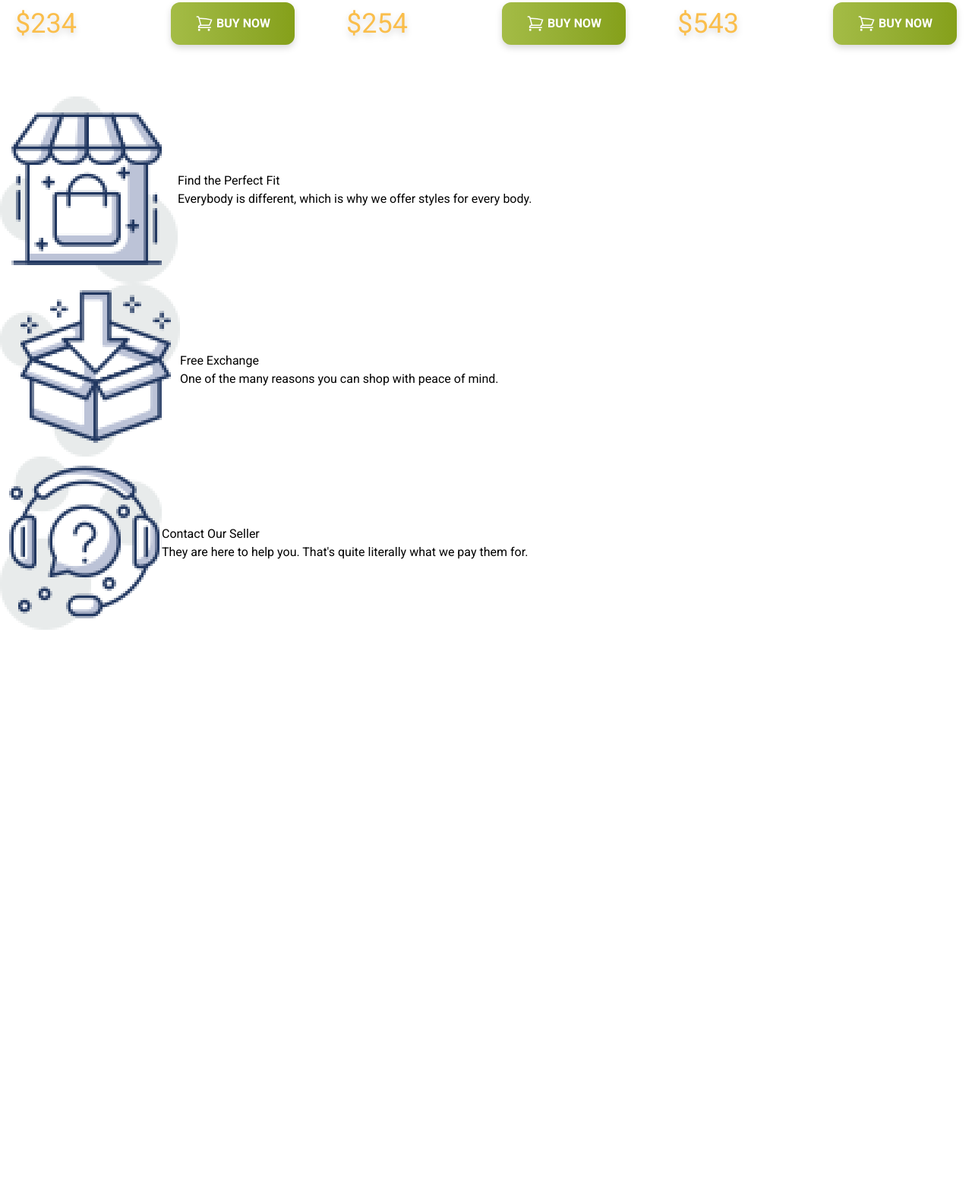
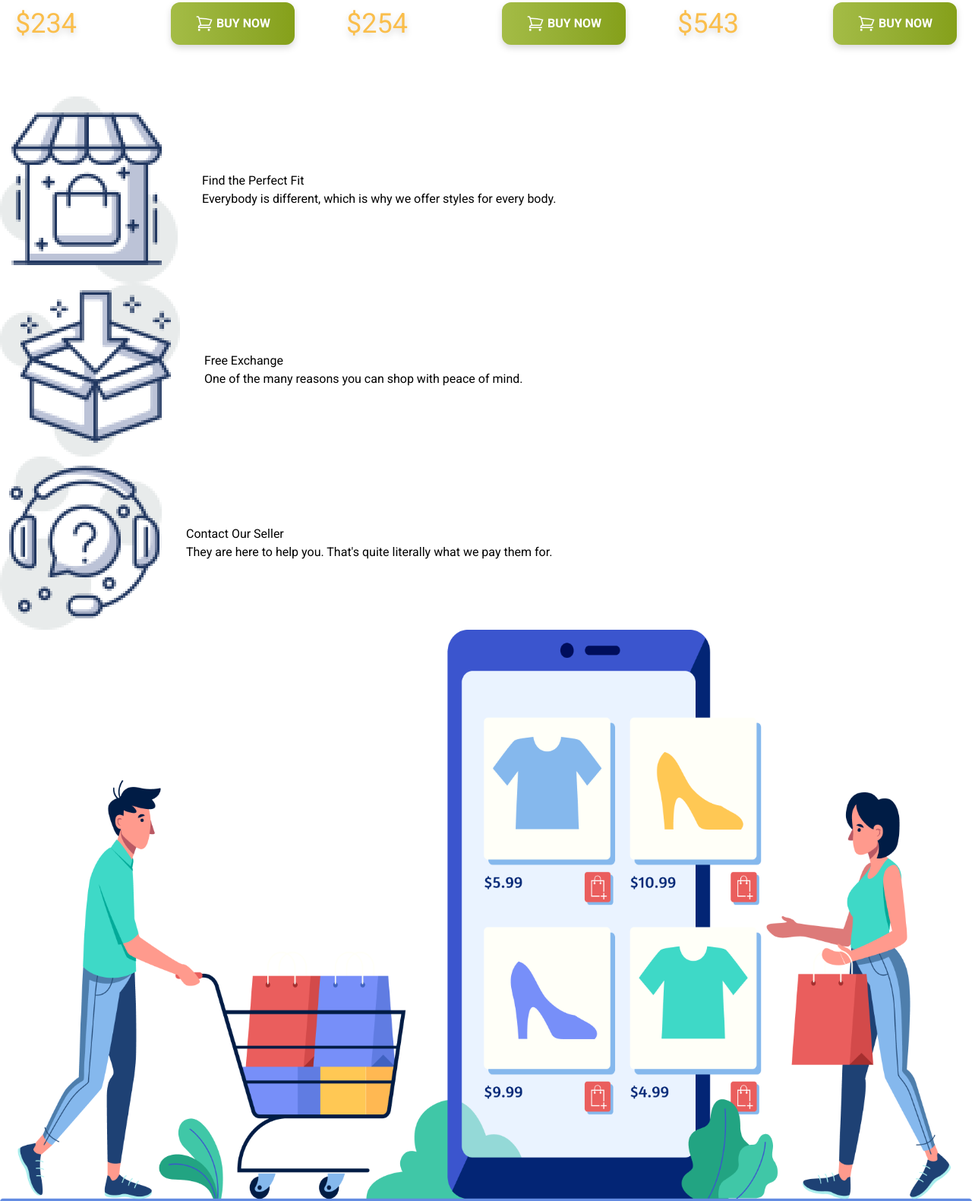
Before and after one commit to sifathossain-ai/Milestone3-M13-Tailwind-First-Project, a plain HTML site: page index.html in a window 1280 px wide. Shown: the part 1916-3497 px from the top of the page at 76% size. Before the commit the page ends 2745 px from the top, so only its background shows below. Drawn offline with nearby package versions, Linux system fonts and the light colour scheme.

Commit message:
Last Section

```diff
--- a/index.html
+++ b/index.html
@@ -184,7 +184,7 @@
         <!-- Contact Section -->
         <section>
             <div>
-                <div class="flex items-center">
+                <div class="flex items-center gap-8">
                     <img src="icons/house.png" alt="">
                     <div>
                         <h3>Find the Perfect Fit</h3>
@@ -192,7 +192,7 @@
                             offer styles for every body.</p>
                     </div>
                 </div>
-                <div class="flex items-center">
+                <div class="flex items-center gap-8">
                     <img src="icons/box.png" alt="">
                     <div>
                         <h3>Free Exchange</h3>
@@ -200,7 +200,7 @@
                             with peace of mind.</p>
                     </div>
                 </div>
-                <div class="flex items-center">
+                <div class="flex items-center gap-8">
                     <img src="icons/question.png" alt="">
                     <div>
                         <h3>Contact Our Seller</h3>
@@ -209,7 +209,9 @@
                     </div>
                 </div>
             </div>
-            <div></div>
+            <div>
+                <img src="images/shopping.png" alt="">
+            </div>
         </section>
     </main>
     <footer>
```
